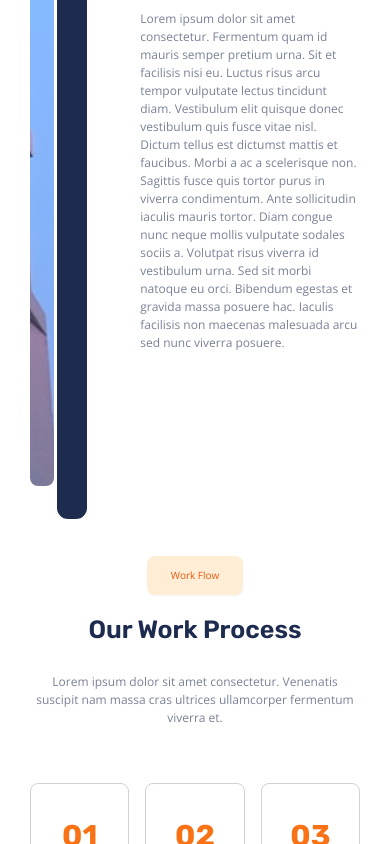
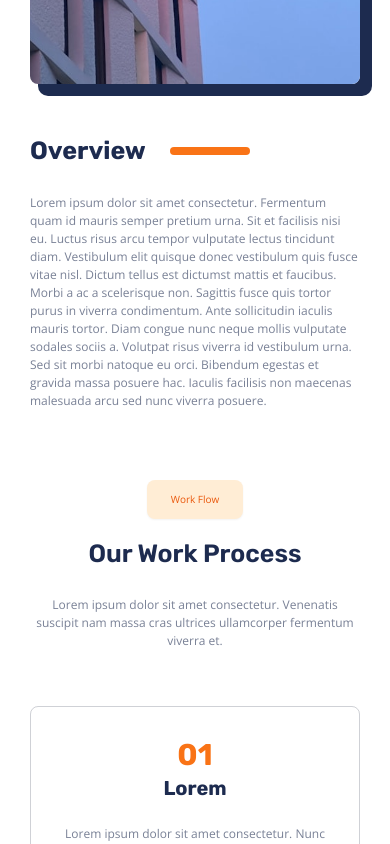
Before and after one commit to dazzlerabhi30800/wcs-ida, a React (Vite) app: page /serviceDetail in a window 390 px wide. Shown: the part 800-1644 px from the top of the page. Built offline with nearby package versions, Linux system fonts and the light colour scheme.

Commit message:
service detail responsive

```diff
--- a/src/Components/Faq.jsx
+++ b/src/Components/Faq.jsx
@@ -1,5 +1,5 @@
 import React from "react";
-import { fontStyles, styles } from "../style";
+import {  styles } from "../style";
 import SectionHeader from "../Styles/SectionHeader";
 import Para1 from "../styles/Para1";
 import { useGlobalContext } from "../context";
@@ -9,7 +9,7 @@ const Faq = () => {
   const { accordianData } = useGlobalContext();
   return (
     <section className={`${styles.marginY}`}>
-      <div className={`${styles.marginX} flex [&>div]:basis-1/2 gap-[86px]`}>
+      <div className={`${styles.marginX} ${styles.flexResponsiveLarge} lg:items-center lg:[&>div]:basis-1/2 gap-12 md:gap-16 lg:gap-[86px]`}>
         <div className={`${styles.flexCol} gap-6`}>
           <div className={`${styles.flexCol} gap-6`}>
             <SectionHeader title="FAQs" heading="What They Ask" />
@@ -25,7 +25,7 @@ const Faq = () => {
             ))}
           </div>
         </div>
-        <div className="w-full h-[672px] shadow-new-reverse bg-cream rounded-lg"></div>
+        <div className={`${styles.imgDimension2} ${styles.shadowReverse} w-full bg-cream rounded-lg` }></div>
       </div>
     </section>
   );
--- a/src/Components/Overview.jsx
+++ b/src/Components/Overview.jsx
@@ -4,11 +4,13 @@ import Para1 from "../styles/Para1";
 
 const Overview = () => {
   return (
-    <section className={`mt-[120px]`}>
+    <section className={`mt-[40px] md:mt-[80px] lg:mt-[120px]`}>
       <div
-        className={`${styles.marginX} ${styles.flexRow} [&>div]:basis-1/2 gap-[86px]`}
+        className={`${styles.marginX} ${styles.flexResponsiveLarge} lg:items-center gap-12 sm:gap-16 lg:[&>div]:basis-1/2 xl:gap-[86px]`}
       >
-        <div className="w-full h-[672px] rounded-lg shadow-new">
+        <div
+          className={`${styles.imgDimension} ${styles.shadow} w-full  rounded-lg`}
+        >
           <img
             src="./images/Random Imgs/img1.jpg"
             className="w-full h-full object-cover rounded-lg"
--- a/src/Components/WorkProcess.jsx
+++ b/src/Components/WorkProcess.jsx
@@ -21,7 +21,7 @@ const WorkProcess = () => {
             cras ultrices ullamcorper fermentum viverra et.
           </Para1>
         </div>
-        <div className="grid grid-cols-3 gap-x-4 gap-y-6">
+        <div className="grid grid-cols-1 sm:grid-cols-2 lg:grid-cols-3 gap-x-4 sm:gap-x-3 lg:gap-x-4 gap-y-6 sm:gap-y-4 lg:gap-y-6">
           {workProcessData?.map((data, index) => (
             <ProcessComp data={data} key={index} />
           ))}
--- a/src/Routes/ServicePage.jsx
+++ b/src/Routes/ServicePage.jsx
@@ -1,5 +1,4 @@
 import React, { useEffect } from "react";
-import { styles } from "../style";
 import { useGlobalContext } from "../context";
 import HeroSection2 from "../Components/HeroSection2";
 import WhyChooseUs from "../Components/WhyChooseUs";
--- a/src/style.jsx
+++ b/src/style.jsx
@@ -35,7 +35,10 @@ export const styles = {
   shadow: "shadow-[10px_10px_0_2px_#1D2B4F] sm:shadow-[15px_15px_0_3px_#1D2B4F] md:shadow-[30px_30px_0_3px_#1D2B4F]",
   shadowReverse: "shadow-[-10px_10px_0_2px_#1D2B4F] sm:shadow-[-15px_15px_0_3px_#1D2B4F] md:shadow-[-30px_30px_0_3px_#1D2B4F]",
 
-  transitionL: "transition linear duration-300"
+  transitionL: "transition linear duration-300",
+
+  imgDimension: "h-[350px] sm:h-[400px] md:h-[500px] xl:h-[642px]",
+  imgDimension2: "h-[350px] sm:h-[400px] md:h-[500px] lg:h-[570px] xl:h-[642px]",
 };
 
 export const dimensionStyles = {
--- a/src/styles/AccordianComp.jsx
+++ b/src/styles/AccordianComp.jsx
@@ -11,10 +11,10 @@ const AccordianComp = ({ data: { id, question, answer, open } }) => {
       <div
         className={`${styles.flexBetween} ${
           open ? "bg-orange-500 text-white" : "bg-orange-200 text-blue"
-        }  w-full rounded-lg p-4 `}
+        }  w-full rounded-lg p-3 md:p-4 `}
       >
         <p className={`${fontStyles.p1} font-bold`}>{question}</p>
-        <button onClick={() => updateAccordian(id)} className="text-xl">
+        <button onClick={() => updateAccordian(id)} className="text-base md:text-xl">
           {open ? <FaChevronDown /> : <FaChevronUp />}
         </button>
       </div>
--- a/src/styles/DesignComp.jsx
+++ b/src/styles/DesignComp.jsx
@@ -13,7 +13,7 @@ const DesignComp = ({ data: { img, title, info }, order }) => {
       <div
         className={`${
           order % 2 === 0 ? `${styles.shadow}` : `${styles.shadowReverse}`
-        } w-full h-[350px] sm:h-[400px] md:h-[500px] xl:h-[642px] rounded-lg `}
+        } w-full ${styles.imgDimension} rounded-lg `}
       >
         <img
           src={img}
--- a/src/styles/ProcessComp.jsx
+++ b/src/styles/ProcessComp.jsx
@@ -5,7 +5,7 @@ import Para1 from "./Para1";
 const ProcessComp = ({ data: { id, title, text } }) => {
   return (
     <div
-      className={`${styles.flexCol} items-center text-center p-8 border border-mediumBlue/20 rounded-lg group transition-all hover:bg-mediumBlue/50 gap-6 hover:shadow-md`}
+      className={`${styles.flexCol} items-center text-center p-7 sm:p-6 md:p-8 border border-mediumBlue/20 rounded-lg group transition-all hover:bg-mediumBlue/50 gap-6 hover:shadow-md`}
     >
       <div className={`${styles.flexCol} items-center `}>
         <h1
```
